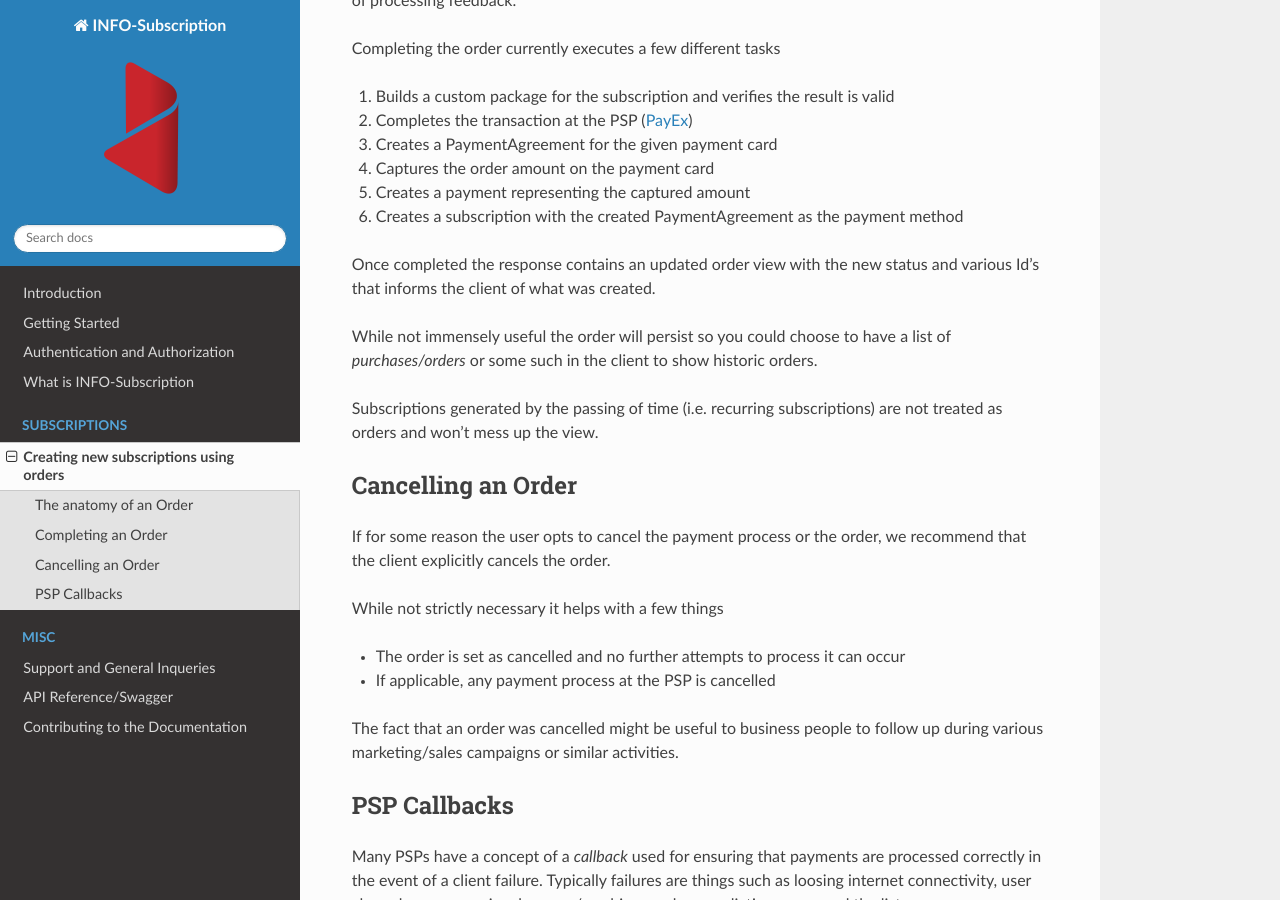
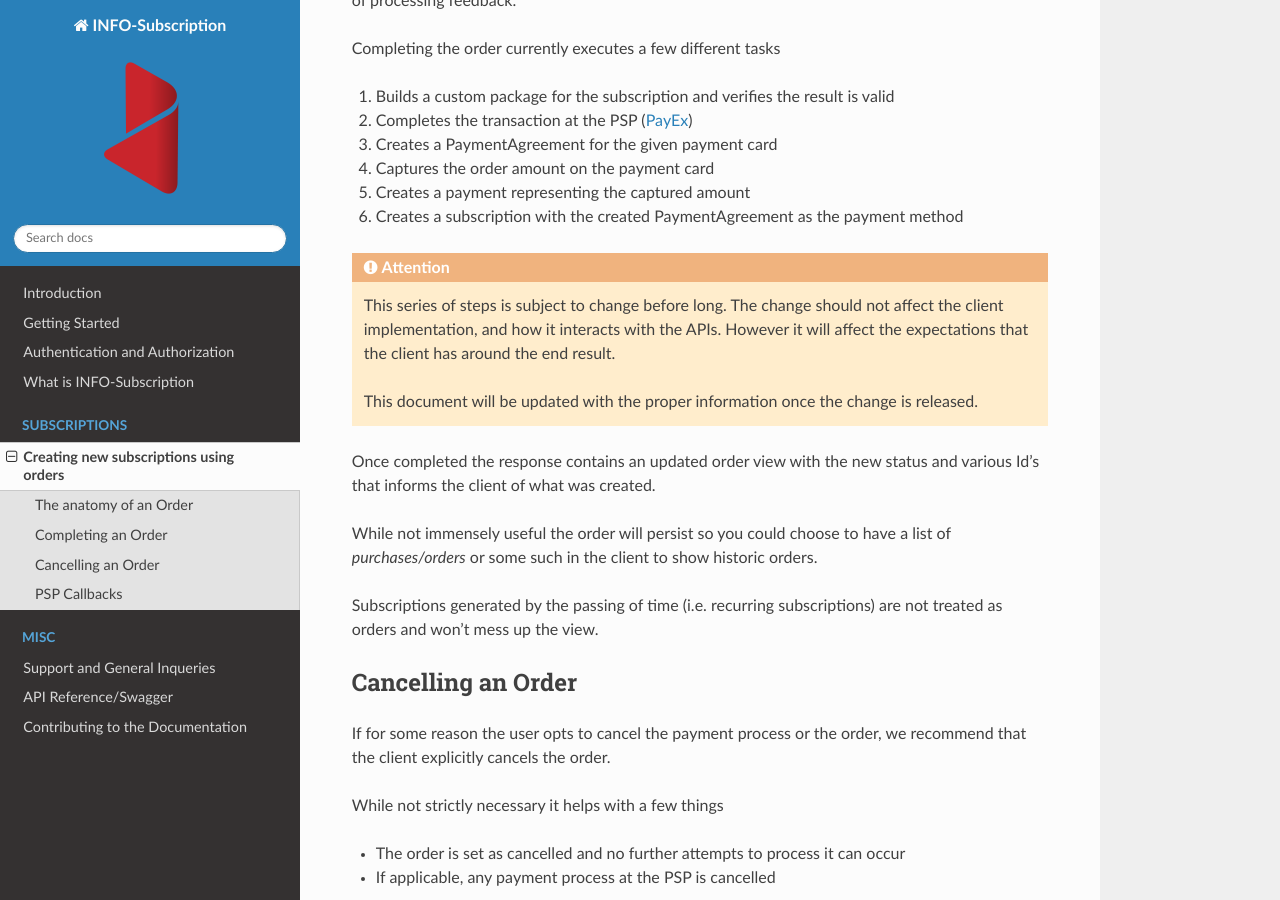
Before and after one commit to infosoftas/info-subscription-doc, a Sphinx documentation site: the page built from source/subscription/orders/orders.rst, in a window 1280 px wide and 900 px high, scrolled down 1852 px. Built offline with Sphinx 7.4.7 and the Read the Docs theme 2.0.0, drawn with Linux system fonts in a browser that asks for light colours; formulas are drawn with MathJax 3.

Commit message:
Added preliminary order flow description and warning about changes

```diff
--- a/source/subscription/orders/orders.rst
+++ b/source/subscription/orders/orders.rst
@@ -77,6 +77,13 @@ Completing the order currently executes a few different tasks
 #. Creates a payment representing the captured amount
 #. Creates a subscription with the created PaymentAgreement as the payment method
 
+.. Attention::
+
+    This series of steps is subject to change before long. The change should not affect the client implementation, and how it interacts with the APIs.
+    However it will affect the expectations that the client has around the end result.
+
+    This document will be updated with the proper information once the change is released.
+
 Once completed the response contains an updated order view with the new status and various Id's that informs the client of what was created.
 
 While not immensely useful the order will persist so you could choose to have a list of *purchases/orders* or some such in the client to show historic orders.
@@ -110,3 +117,22 @@ We recommend that the client implements some sort of callback handling that will
 .. Important::
 
     |projectName| currently has no built in callback handling that can be utilized but it is on the roadmap.
+
+
+.. ALL OF THIS IS NOT VISIBLE BECAUSE IT IS CONSIDERED A COMMENT - This is the initial description of the steps done when an order is completed, and should probably be looked at once the implementation is done.
+
+    #. Builds a custom package for the subscription and verifies the result is valid
+    #. Complete the transaction at the PSP to ensure that the agreement can be used
+    #. Creates a PaymentAgreement for the given payment card
+    #. Creates a subscription with the created PaymentAgreement as the payment method
+    #. Create a payment demand with the amount from the order and a due date which is the same as the subscription start
+
+    Following these steps another series of steps will be enacted by the billing engine
+
+    #. Create and Issue an Invoice for the Payment Demand
+    #. On the due date, initialize a payment/capture of the demand
+    #. Captures the demand amount on the payment card
+    #. Creates a payment representing the captured amount
+
+    These additional things happens asynchronous, so don't expect it all to be completed the second the order response is generated.
+    But it basically means you can direct the user to a payment/invoice overview and within a short time they will see their invoice and/or payment.
```
